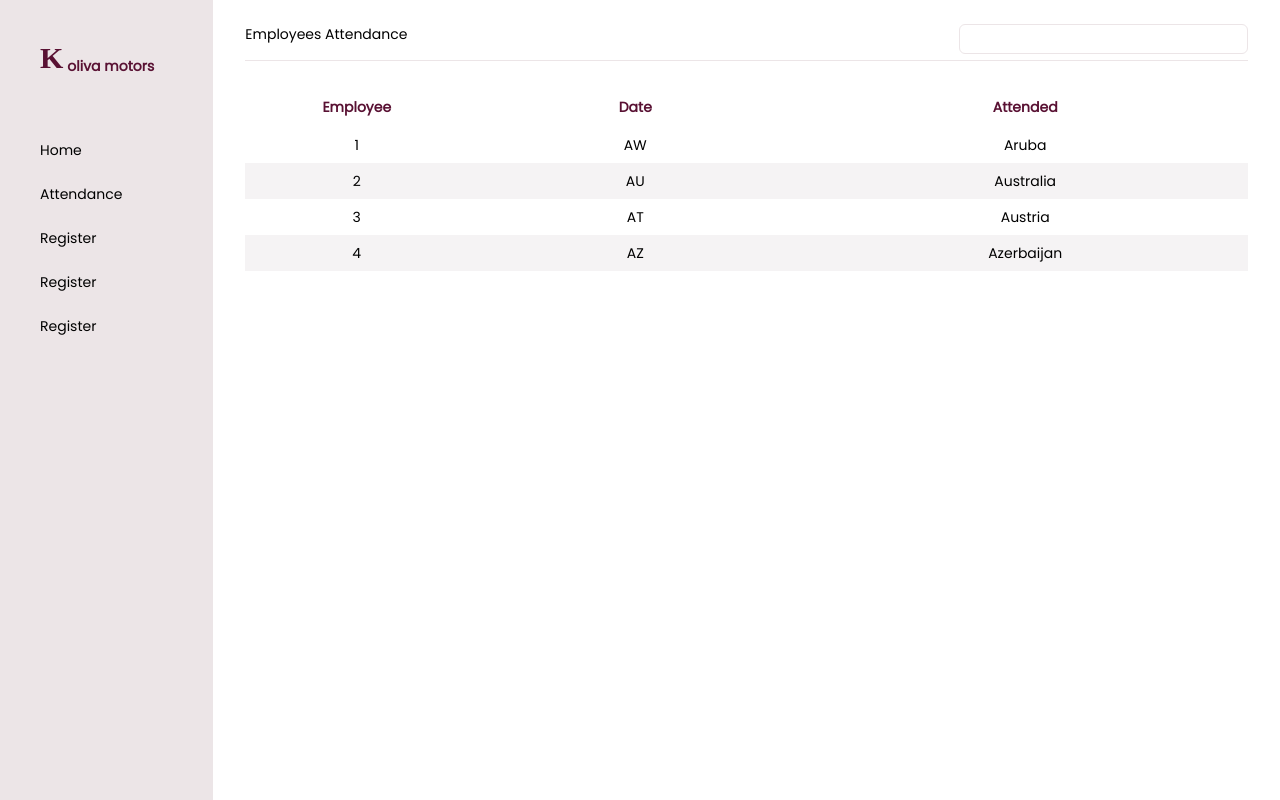
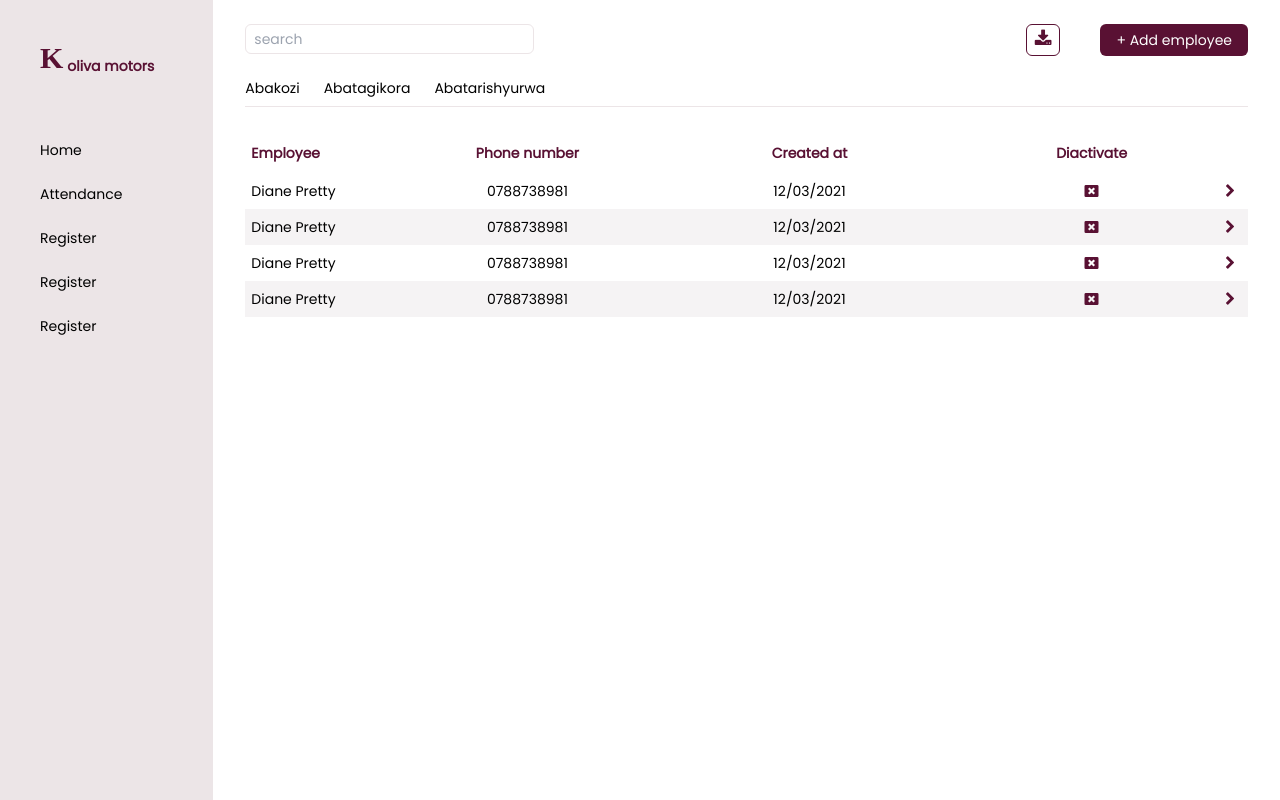
Before and after one commit to dianKoliva/kmFront, a React (Vite) app in the folder km/: page /employees/abaje in a window 1280 px wide. Built offline with nearby package versions, Linux system fonts and the light colour scheme; a web font is replaced by a local one.

Commit message:
new changes

```diff
--- a/km/src/components/employees/Abaje.jsx
+++ b/km/src/components/employees/Abaje.jsx
@@ -1,54 +1,73 @@
 import React from 'react'
 import Dashboard from '../../layouts/Dashboard'
-const Attendance = () => {
+import 'animate.css';
+const ListEmp = () => {
     return (
     <Dashboard>
         <div className='pl-8 pr-8 pt-6 text-sm'>
         <div>
-              <div className="flex text-sm">
-                  <p className='mb-4'>Employees Attendance</p>
-                <input type="search" spellCheck="false"  className=' absolute right-0 mr-8 focus:outline-none border-2 border-side rounded-md px-2 py-1  ' name="" id="" />
-
+        <div className="flex text-sm">
+                <input type="search" spellCheck="false" placeholder='search'  className=' focus:outline-none border-2 border-side rounded-md px-2 py-1  ' name="" id="" />
+                <div className='absolute right-0 mr-8 flex '>
+                    <div className='border-2 mr-10 rounded-md   border-def border-solid'>
+                    <i className="fa px-2  text-lg cursor-pointer text-def fa-download"></i>
+                    </div>
+                <button className='  bg-def px-4  h-8 text-white rounded-md'> + Add employee</button>
+                </div>
 
               </div>
 
-              <div >
 
+              <div className='' >
+                  <div className='flex mt-6 mb-2'>
+                  <p className=' cursor-pointer hover:underline '>Abakozi</p>
+                  <p className=' cursor-pointer ml-6 hover:underline '>Abatagikora</p>
+                  <p className=' cursor-pointer ml-6 hover:underline'>Abatarishyurwa</p>
+                  </div>
 
                   <div className='border-b-2 border-solid  border-side'></div>
               </div>
           </div>
           <div>
-          <table className='w-full mt-4' cellspacing="0">
+          <table className='w-full mt-4' cellSpacing="0">
 <thead className='py-2'>
-<th width="100">Employee</th>
-<th width="150">Date</th>
-<th width="200">Attended</th>
 
+<th className=' text-left' width="100">  Employee</th>
+
+<th width="150">Phone number</th>
+<th width="200">Created at</th>
+<th width="150">Diactivate</th>
+<th width="2"></th>
 </thead>
 <tbody>
 <tr className='py-2'>
-<td>1</td>
-<td>AW</td>
-<td>Aruba</td>
 
+<td className=' text-left'> Diane Pretty</td>
+<td>0788738981</td>
+<td>12/03/2021</td>
+<td><i className="fa cursor-pointer text-def fa-window-close"></i></td>
+<td><i className="fa cursor-pointer text-def fa-chevron-right"></i></td>
 </tr>
 <tr>
-<td>2</td>
-<td>AU</td>
-<td>Australia</td>
-
+<td className=' text-left'> Diane Pretty</td>
+<td>0788738981</td>
+<td>12/03/2021</td>
+<td><i className="fa cursor-pointer text-def fa-window-close"></i></td>
+<td><i className="fa cursor-pointer text-def fa-chevron-right"></i></td>
 </tr>
 <tr>
-<td>3</td>
-<td>AT</td>
-<td>Austria</td>
-
+<td className=' text-left'> Diane Pretty</td>
+<td>0788738981</td>
+<td>12/03/2021</td>
+<td><i className="fa cursor-pointer text-def fa-window-close"></i></td>
+<td><i className="fa cursor-pointer text-def fa-chevron-right"></i></td>
 </tr>
 <tr>
-<td>4</td>
-<td>AZ</td>
-<td>Azerbaijan</td>
+<td className=' text-left'> Diane Pretty</td>
+<td>0788738981</td>
+<td>12/03/2021</td>
+<td><i className="fa cursor-pointer text-def fa-window-close"></i></td>
+<td><i className="fa cursor-pointer text-def fa-chevron-right"></i></td>
 </tr>
 
 
@@ -61,4 +80,4 @@ const Attendance = () => {
     )
 }
 
-export default Attendance
+export default ListEmp
```
